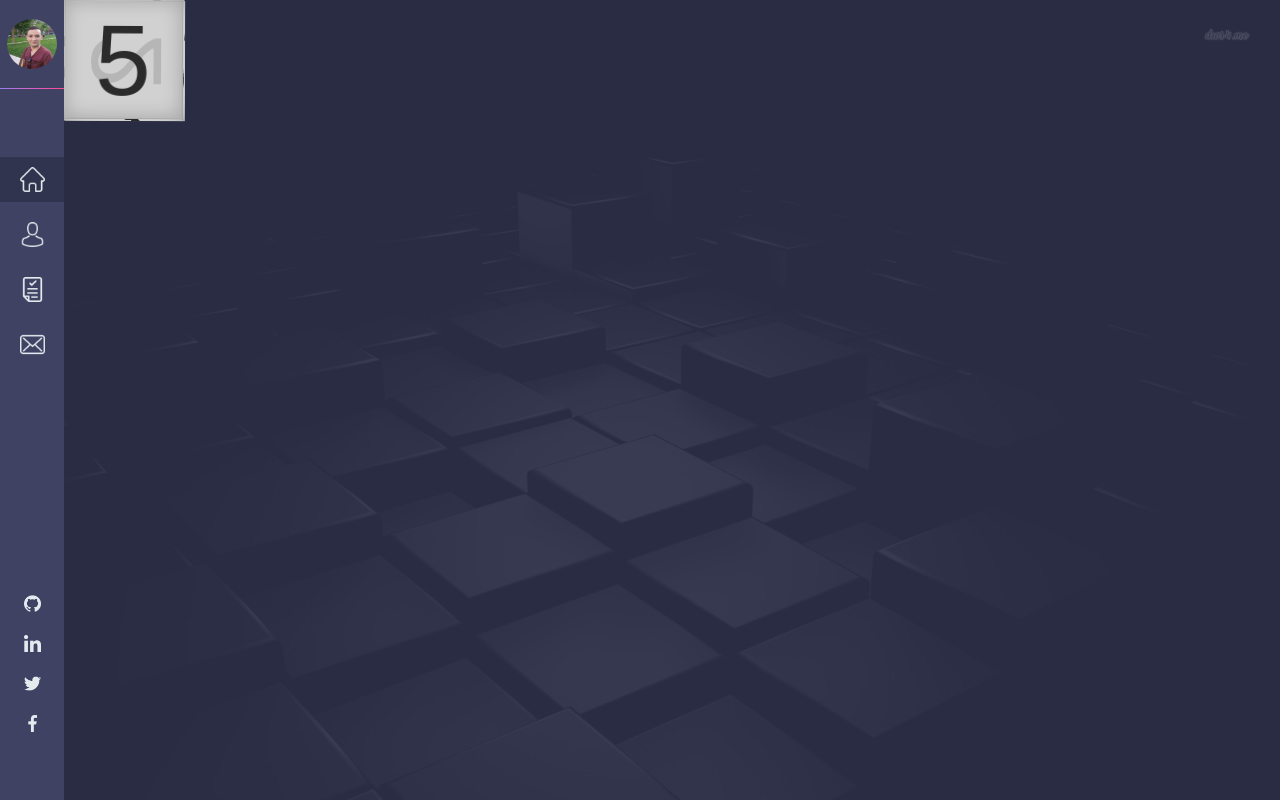
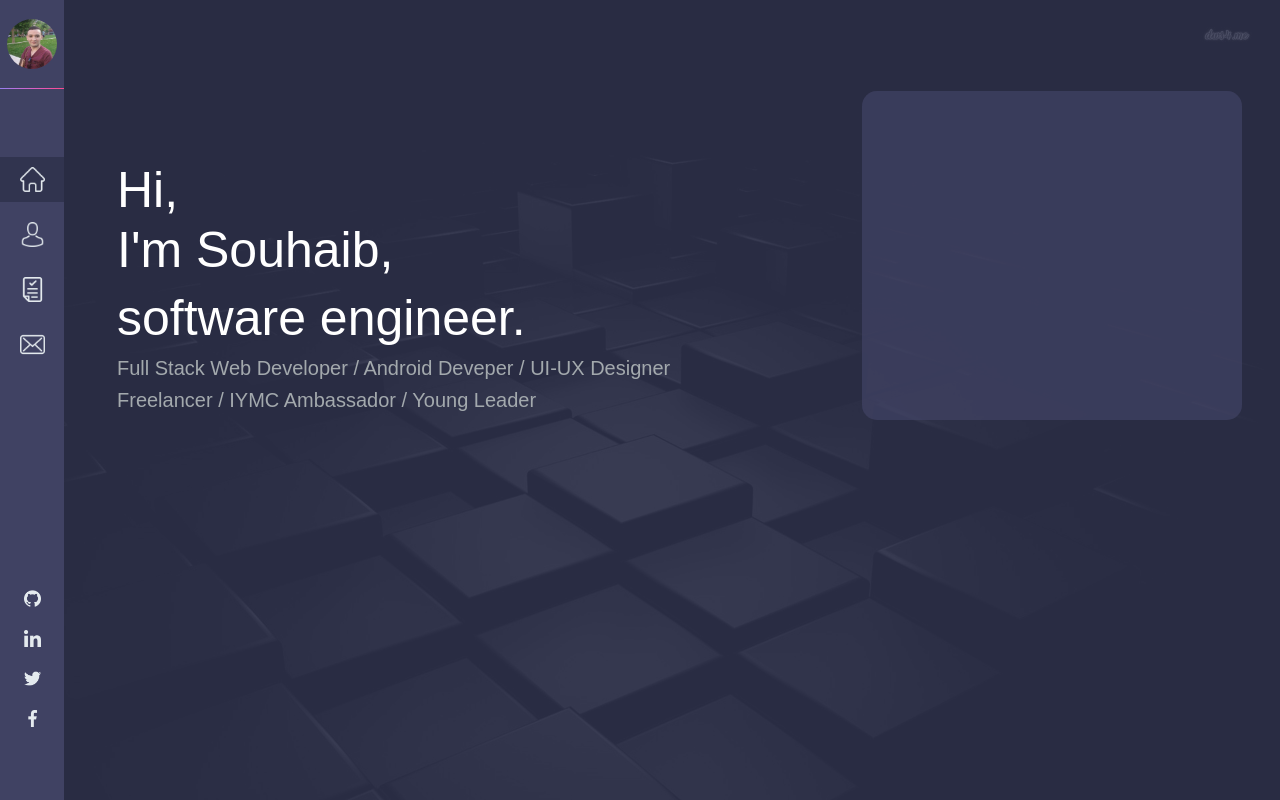
Before and after one commit to SOUHAIBMEHEMEL/Souhaib, a PHP site: page / in a window 1280 px wide, after a click that opens the changed part. Run offline with PHP 8.4, Linux system fonts and the light colour scheme.

Commit message:
3 rd commit

```diff
--- a/css/style.css
+++ b/css/style.css
@@ -18,9 +18,32 @@ body{
     --light-color: #D2A9D9;
 }
 
-.container {
+.mycontainer {
     min-height: 100vh;
     font-family: Montserrat, sans-serif;
+}
+
+.firstRow .introduction{
+    margin-top: 14%;
+    color: #E3E9ED;
+}
+.firstRow .introCard{
+    margin-top: 8%;
+    background-color: rgba(64,66,99,.6);
+    border-radius: 15px;
+    padding: 0;
+}
+
+#first h5{
+    color: #A3A9AD;
+}
+
+.introCardContent{
+    height: 100%;
+    width: 100%;
+    margin: 0;
+    border-radius: 15px;
+    background-color: rgba(64,66,99,.4);
 }
 
 #myImage{
@@ -104,6 +127,7 @@ section {
     top: 0;
     height: 100vh;
     width: 0;
+    overflow: hidden;
     opacity: 0;
     transition: all ease-in .5s;
     display: flex;
@@ -142,12 +166,11 @@ section:target h1 {
     margin-left: 5%;
     height: 100%;
     width: 100%;
-    opacity: 85%;
-    background: var(--primary-color);
+    background: rgba(49,52,79,.85);
 }
 
 .section4{
-    opacity: 65%;
+    background: rgba(49,52,79,.75);
 }
 
 @keyframes fadeIn {
--- a/index.html
+++ b/index.html
@@ -3,8 +3,7 @@
 <head>
     <meta charset="UTF-8">
     <title>Souhaib Mehemel</title>
-    <link rel="stylesheet" href="https://maxcdn.bootstrapcdn.com/bootstrap/3.3.7/css/bootstrap.min.css">
-    <link rel="stylesheet" href="https://fonts.googleapis.com/icon?family=Material+Icons|Material+Icons+Outlined">
+    <link rel="stylesheet" href="https://stackpath.bootstrapcdn.com/bootstrap/4.5.0/css/bootstrap.min.css" integrity="sha384-9aIt2nRpC12Uk9gS9baDl411NQApFmC26EwAOH8WgZl5MYYxFfc+NcPb1dKGj7Sk" crossorigin="anonymous">
     <link rel="stylesheet" type="text/css" href="css/style.css">
 </head>
 <body>
@@ -26,8 +25,26 @@
     </ul>
 </div>
 
-<div class= 'container'>
+<div class= 'mycontainer'>
     <section id= 'first'>
+        <div class="sectionContainer">
+            <div class="container firstRow">
+                <div class="row">
+                    <div class="col-sm-12 col-md-8 introduction">
+                        <h1 style="text-transform:capitalize;">Hi,<br>I'm Souhaib,</h1>
+                        <h1 style="text-transform:lowercase;">software engineer.</h1>
+                        <h5 style="text-transform:capitalize;">full stack web developer / android deveper / UI-UX designer</h5>
+                        <h5 style="text-transform:capitalize;">freelancer / IYMC ambassador / young leader</h5>
+                    </div>
+                    <div class="col-sm-12 col-md-4 introCard">
+                        <div class="introCardContent"></div>
+                    </div>
+                </div>
+            </div>
+        </div>
+    </section>
+
+    <section id= 'second'>
         <div class="sectionContainer">
             <div class="stage" style="width: 120px; height: 120px;">
                 <div class="cubespinner">
@@ -39,12 +56,6 @@
                     <div class="face6">6</div>
                 </div>
             </div>
-        </div>
-    </section>
-
-    <section id= 'second'>
-        <div class="sectionContainer">
-            <h1>Second</h1>
         </div>
     </section>
 
```
